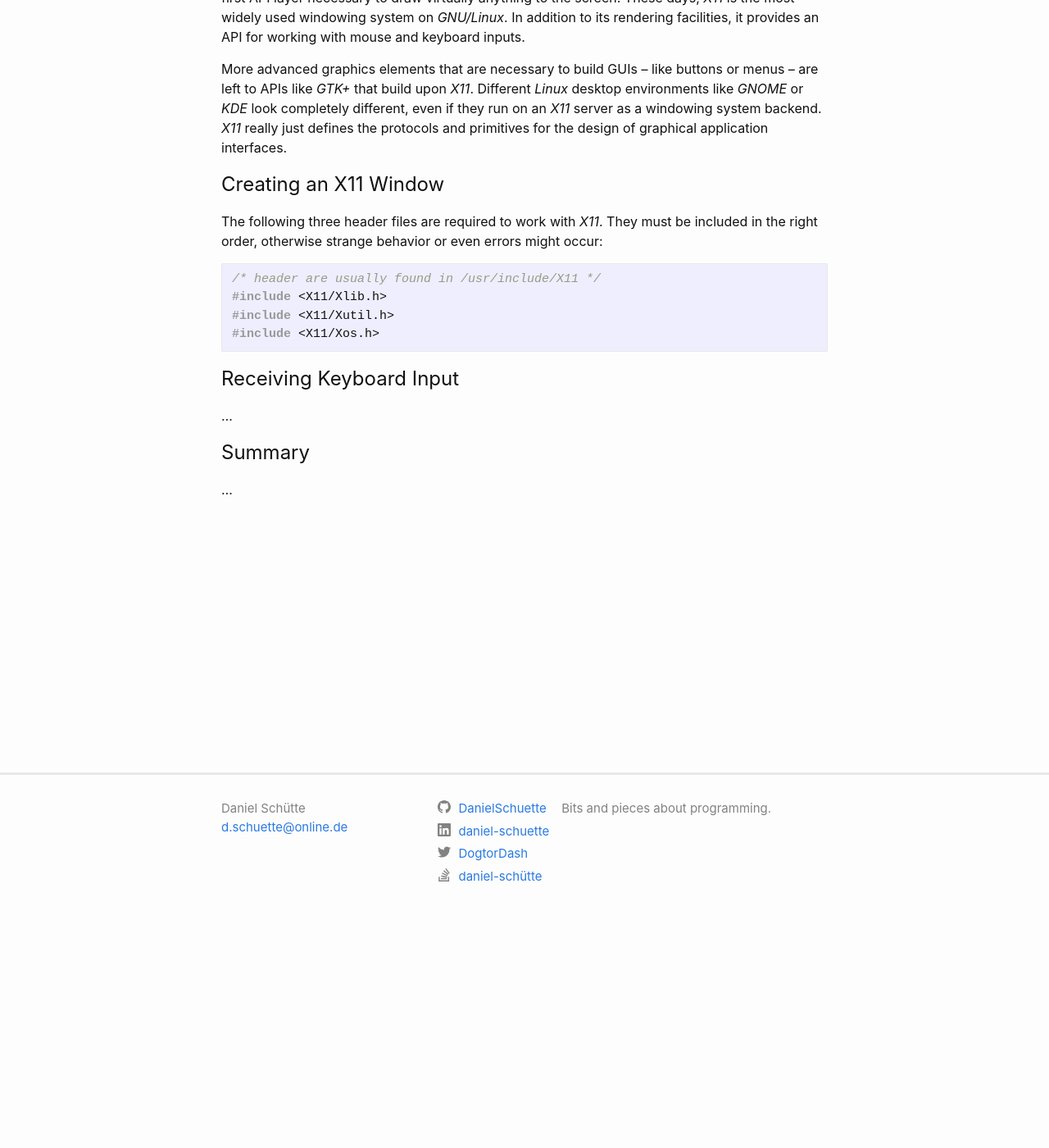
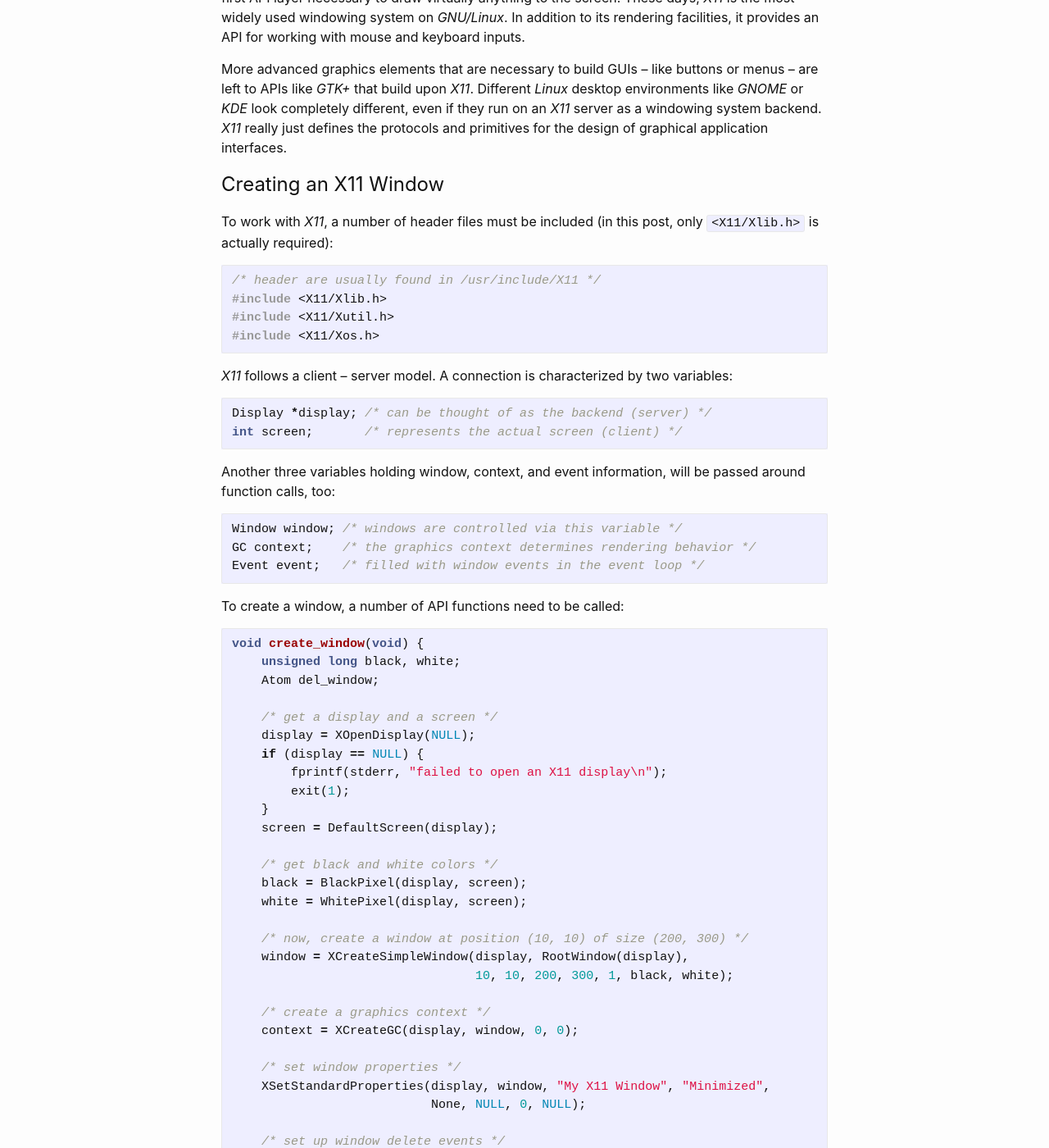
Before and after one commit to DanielSchuette/DanielSchuette.github.io, a Jekyll site: the page built from _posts/2019-09-08-x11_window_system.md, in a window 1280 px wide and 1400 px high, scrolled down 260 px. Shown: the whole window at 82% size. Built offline with Jekyll 4.4.1, drawn with Linux system fonts in a browser that asks for light colours; nearby versions of some CDN libraries; some web fonts are replaced; comment, search, counter and statistics services are not loaded; some of the changed text lies outside the part shown.

Commit message:
update X11 post

````diff
--- a/_posts/2019-09-08-x11_window_system.md
+++ b/_posts/2019-09-08-x11_window_system.md
@@ -10,7 +10,7 @@ The *X Window System* (usually abbreviated as *X11*) implements a basic set of g
 More advanced graphics elements that are necessary to build GUIs -- like buttons or menus -- are left to APIs like *GTK+* that build upon *X11*. Different *Linux* desktop environments like *GNOME* or *KDE* look completely different, even if they run on an *X11* server as a windowing system backend. *X11* really just defines the protocols and primitives for the design of graphical application interfaces.
 
 # Creating an X11 Window
-The following three header files are required to work with *X11*. They must be included in the right order, otherwise strange behavior or even errors might occur:
+To work with *X11*, a number of header files must be included (in this post, only `<X11/Xlib.h>` is actually required):
 
 ```c
 /* header are usually found in /usr/include/X11 */
@@ -19,10 +19,96 @@ The following three header files are required to work with *X11*. They must be i
 #include <X11/Xos.h>
 ```
 
+*X11* follows a client -- server model. A connection is characterized by two variables:
 
+```c
+Display *display; /* can be thought of as the backend (server) */
+int screen;       /* represents the actual screen (client) */
+```
 
-# Receiving Keyboard Input
-...
+Another three variables holding window, context, and event information, will be passed around function calls, too:
+
+```c
+Window window; /* windows are controlled via this variable */
+GC context;    /* the graphics context determines rendering behavior */
+Event event;   /* filled with window events in the event loop */
+```
+
+To create a window, a number of API functions need to be called:
+
+```c
+void create_window(void) {
+    unsigned long black, white;
+    Atom del_window;
+
+    /* get a display and a screen */
+    display = XOpenDisplay(NULL);
+    if (display == NULL) {
+        fprintf(stderr, "failed to open an X11 display\n");
+        exit(1);
+    }
+    screen = DefaultScreen(display);
+
+    /* get black and white colors */
+    black = BlackPixel(display, screen);
+    white = WhitePixel(display, screen);
+
+    /* now, create a window at position (10, 10) of size (200, 300) */
+    window = XCreateSimpleWindow(display, RootWindow(display),
+                                 10, 10, 200, 300, 1, black, white);
+
+    /* create a graphics context */
+    context = XCreateGC(display, window, 0, 0);
+
+    /* set window properties */
+    XSetStandardProperties(display, window, "My X11 Window", "Minimized",
+                           None, NULL, 0, NULL);
+
+    /* set up window delete events */
+    del_window = XInternAtom(display, "WM_DELETE_WINDOW", 0);
+    XSetWMProtocols(display, window, &del_window, 1);
+
+    /* define which events are accepted by the window */
+    XSelectInput(display, window, ExposureMask | KeyPressMask);
+
+    /* move window to the top */
+    XMapWindow(display, window);
+}
+```
+
+Since this post is meant to be a starting point for *X11* programming, the functions above aren't explained in much detail. Extensive documentation is available online, though.
+
+After creating a window, an event queue is polled using `XNextEvent()`.
+
+```c
+    while(1) {
+        XNextEvent(display, &event);
+        /* draw a small black rectangle */
+        if(event.type == Expose)
+            XFillRectangle(display, window, context, 20, 20, 10, 10);
+
+        /* end the loop upon any key press or client message (e.g. delete event) */
+        if(event.type == KeyPress)
+            break;
+        if(event.type == ClientMessage)
+           break;
+    }
+```
+
+Lastly, system resources are freed by destroying the window and closing the display:
+
+```c
+    XDestroyWindow(display, window);
+    XCloseDisplay(display);
+```
+
+When compiling the code above, the linker needs to be instructed to link against the *X11* library as follows:
+
+```bash
+gcc -o prog main.c -lX11
+```
+
+Running `prog` opens a white window which -- as expected -- closes upon any key press. A small black cube is drawn to it, too.
 
 # Summary
 ...
````
